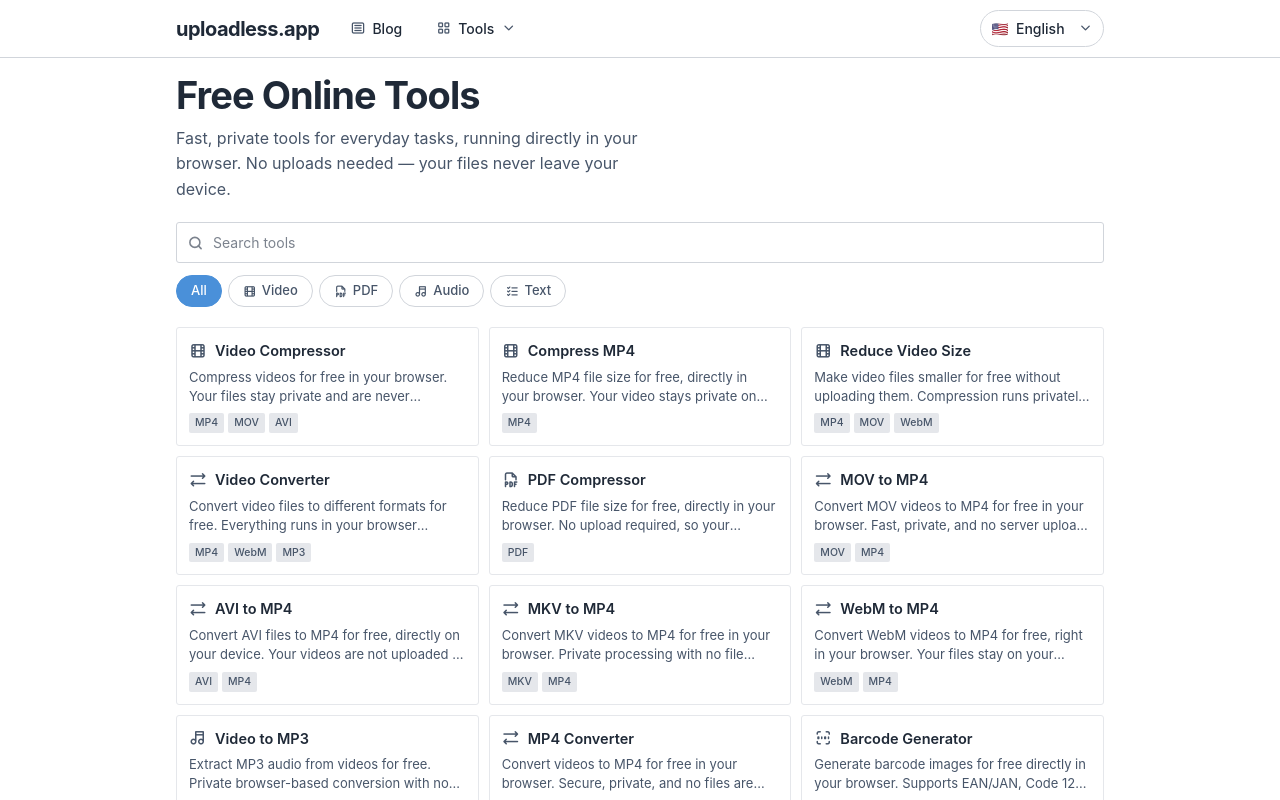
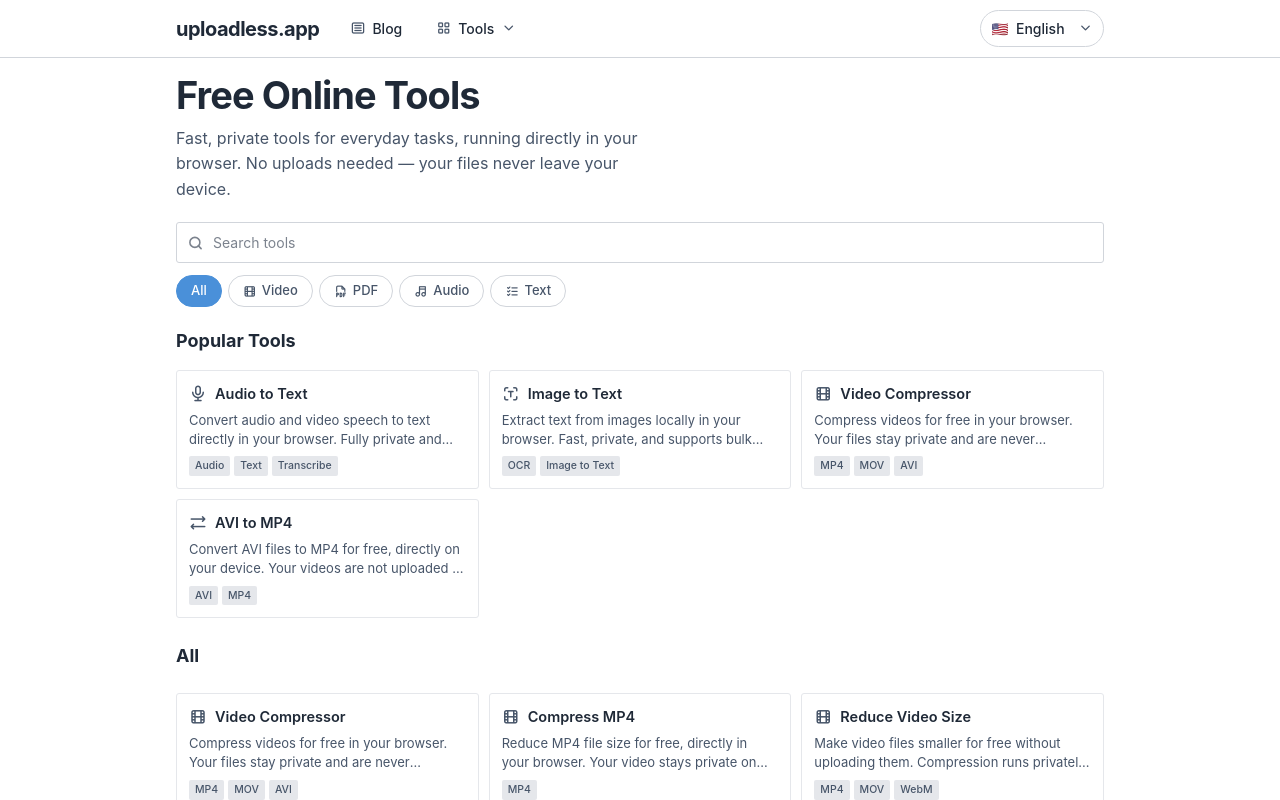
Before and after one commit to linhhv-1996/fileyuzu, a SvelteKit app: page / in a window 1280 px wide. Shown: the top 800 px of the page. Built offline with nearby package versions, Linux system fonts and the light colour scheme.

Commit message:
20260625-003

```diff
--- a/src/routes/[[lang]]/+page.svelte
+++ b/src/routes/[[lang]]/+page.svelte
@@ -25,6 +25,13 @@
                 (!tool.markets || tool.markets.includes(lang))
             )
         )
+    );
+
+    let popularSlugs = ['audio-to-text', 'image-to-text', 'compress-video', 'avi-to-mp4'];
+    let popularTools = $derived(
+        popularSlugs
+            .map(slug => tools.find(tool => tool.slug === slug))
+            .filter(tool => tool && (!tool.markets || tool.markets.includes(lang)))
     );
 
     let filteredTools = $derived(
@@ -86,6 +93,33 @@
 
 <!-- Tools Grid -->
 <section class="tools-section">
+    {#if searchQuery === '' && activeCategory === 'all' && popularTools.length > 0}
+        <div class="popular-section">
+            <h2 class="section-title">{t('home.popular_tools', dict) || 'Popular Tools'}</h2>
+            <div class="tools-grid">
+                {#each popularTools as tool}
+                    <a href={langUrl(lang, `/${tool.slug}`)} class="tool-card popular">
+                        <div class="tool-header">
+                            <i class="ti ti-{tool.icon}" aria-hidden="true"></i>
+                            <span class="tool-title">{t(tool.titleKey, dict)}</span>
+                        </div>
+                        <div class="tool-info">
+                            <span class="tool-desc">{t(tool.descriptionKey, dict)}</span>
+                        </div>
+                        {#if tool.tags?.length}
+                            <div class="tool-tags">
+                                {#each tool.tags.slice(0, 3) as tag}
+                                    <span class="tool-tag">{tag}</span>
+                                {/each}
+                            </div>
+                        {/if}
+                    </a>
+                {/each}
+            </div>
+            <h2 class="section-title mt-4">{t('home.category.all', dict) || 'All Tools'}</h2>
+        </div>
+    {/if}
+
     {#if filteredTools.length === 0}
         <div class="empty-state">
             <i class="ti ti-search-off" aria-hidden="true"></i>
@@ -260,6 +294,21 @@
 
     /* ── Tools Grid ── */
     .tools-section {
+        margin-bottom: 24px;
+    }
+
+    .section-title {
+        font-size: 18px;
+        font-weight: 650;
+        color: var(--tx);
+        margin: 0 0 16px;
+    }
+
+    .section-title.mt-4 {
+        margin-top: 24px;
+    }
+
+    .popular-section {
         margin-bottom: 24px;
     }
 
```
Also changed, not shown: src/lib/i18n/locales/en.json, src/lib/i18n/locales/ja.json, src/lib/i18n/locales/ko.json, src/lib/i18n/locales/pt-br.json, src/lib/i18n/locales/ru.json, src/lib/i18n/locales/th.json, src/lib/i18n/locales/zh-tw.json.
